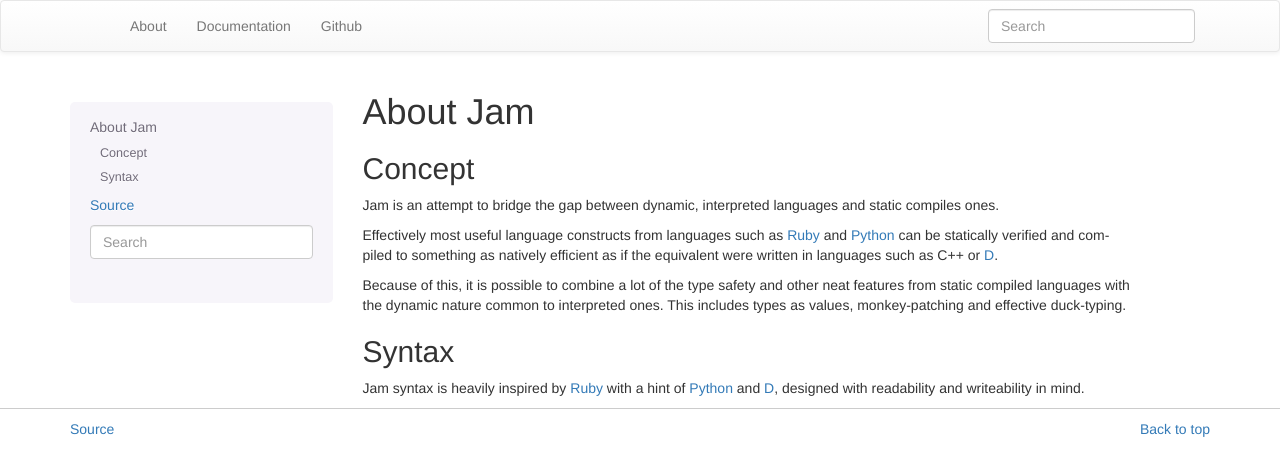
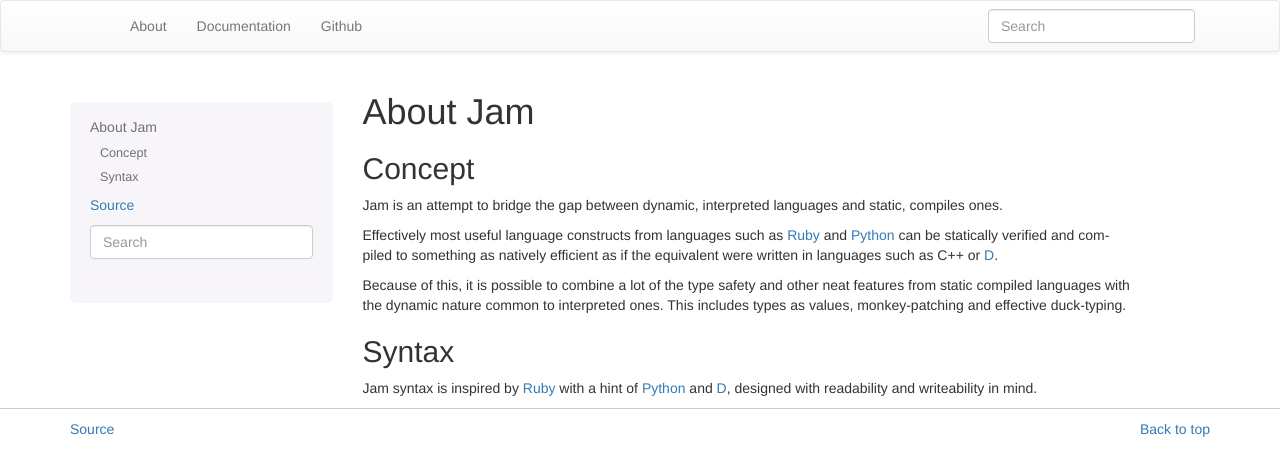
Before and after one commit to pektin/pektin.github.io, a Sphinx documentation site: the page built from source/about.rst, in a window 1280 px wide. Shown: the top 476 px of the page. Built offline with Sphinx 7.4.7, drawn with Linux system fonts in a browser that asks for light colours; pages that are not in the unit, such as notebooks, are missing from menus; the version number could not be read and is left out.

Commit message:
Cleaned up front and about pages

```diff
--- a/source/about.rst
+++ b/source/about.rst
@@ -7,7 +7,7 @@ Concept
 =======
 
 Jam is an attempt to bridge the gap between dynamic, interpreted languages and
-static compiles ones.
+static, compiles ones.
 
 Effectively most useful language constructs from languages such as Ruby_ and
 Python_ can be statically verified and compiled to something as natively
@@ -21,8 +21,8 @@ duck-typing.
 Syntax
 ======
 
-Jam syntax is heavily inspired by Ruby_ with a hint of Python_ and D_, designed
-with readability and writeability in mind.
+Jam syntax is inspired by Ruby_ with a hint of Python_ and D_, designed with
+readability and writeability in mind.
 
 .. _D: http://dlang.org
 .. _Rust: http://rust-lang.org
```
Also changed, not shown: source/index.rst (+6 -4 lines).
